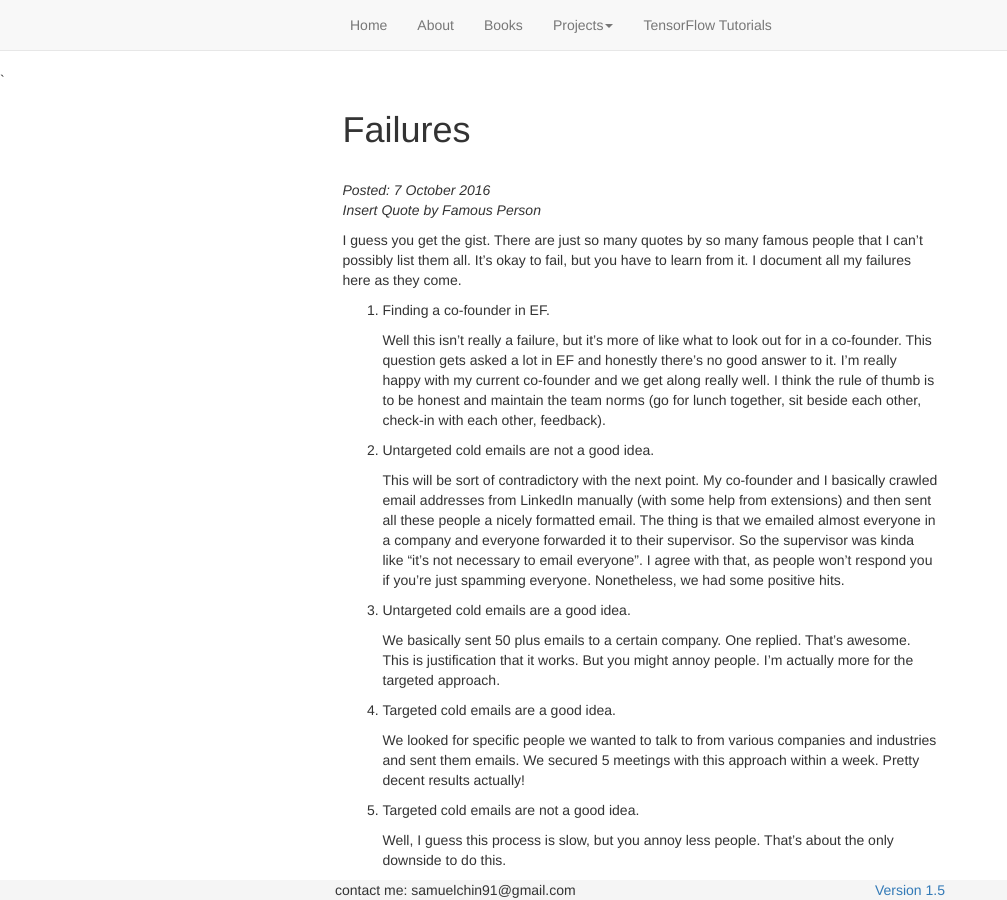
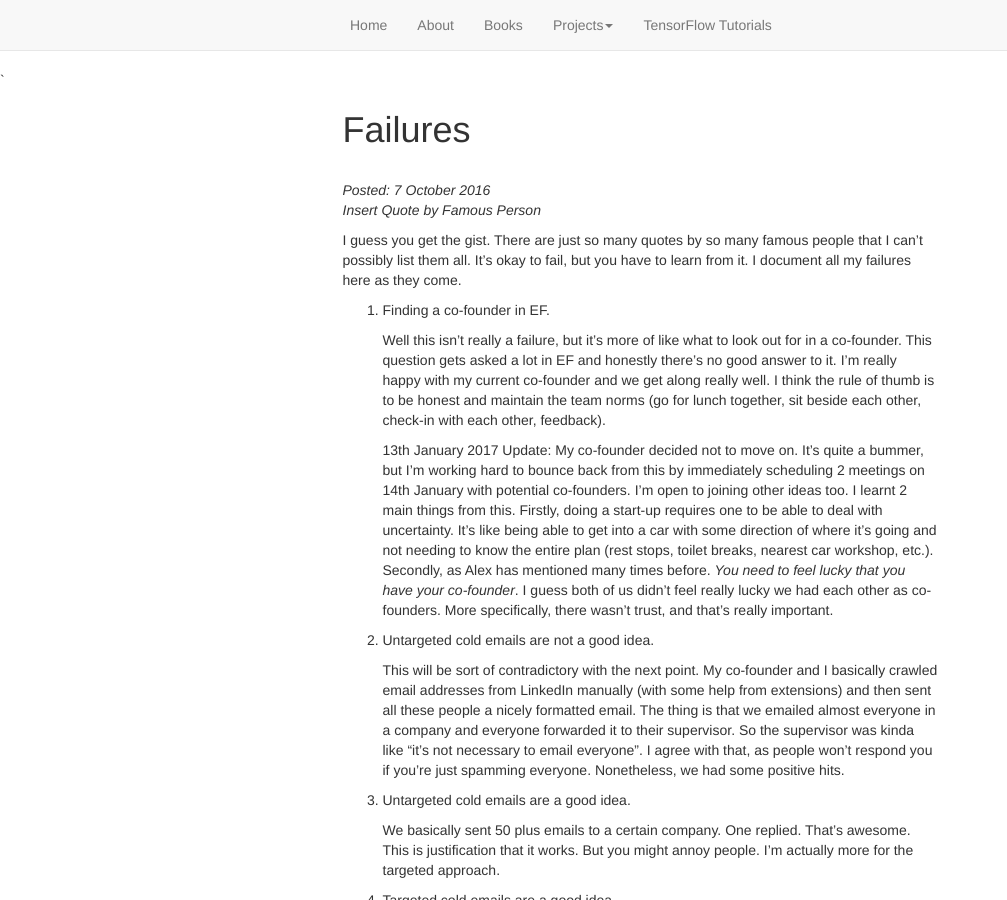
Before and after one commit to sspeng/jkschin.github.io, a Jekyll site: the page built from _posts/2016-10-07-failures.md, in a window 1280 px wide and 900 px high. Shown: the whole window, without its empty margins (0-1007 px from the left). Built offline with Jekyll 4.4.1, drawn with Linux system fonts in a browser that asks for light colours; nearby versions of some CDN libraries.

Commit message:
updated failures

```diff
--- a/_posts/2016-10-07-failures.md
+++ b/_posts/2016-10-07-failures.md
@@ -12,6 +12,8 @@
 1. Finding a co-founder in EF.
 
 	Well this isn't really a failure, but it's more of like what to look out for in a co-founder. This question gets asked a lot in EF and honestly there's no good answer to it. I'm really happy with my current co-founder and we get along really well. I think the rule of thumb is to be honest and maintain the team norms (go for lunch together, sit beside each other, check-in with each other, feedback).
+
+	13th January 2017 Update: My co-founder decided not to move on. It's quite a bummer, but I'm working hard to bounce back from this by immediately scheduling 2 meetings on 14th January with potential co-founders. I'm open to joining other ideas too. I learnt 2 main things from this. Firstly, doing a start-up requires one to be able to deal with uncertainty. It's like being able to get into a car with some direction of where it's going and not needing to know the entire plan (rest stops, toilet breaks, nearest car workshop, etc.). Secondly, as Alex has mentioned many times before. *You need to feel lucky that you have your co-founder*. I guess both of us didn't feel really lucky we had each other as co-founders. More specifically, there wasn't trust, and that's really important.
 
 2. Untargeted cold emails are not a good idea.
 
```
